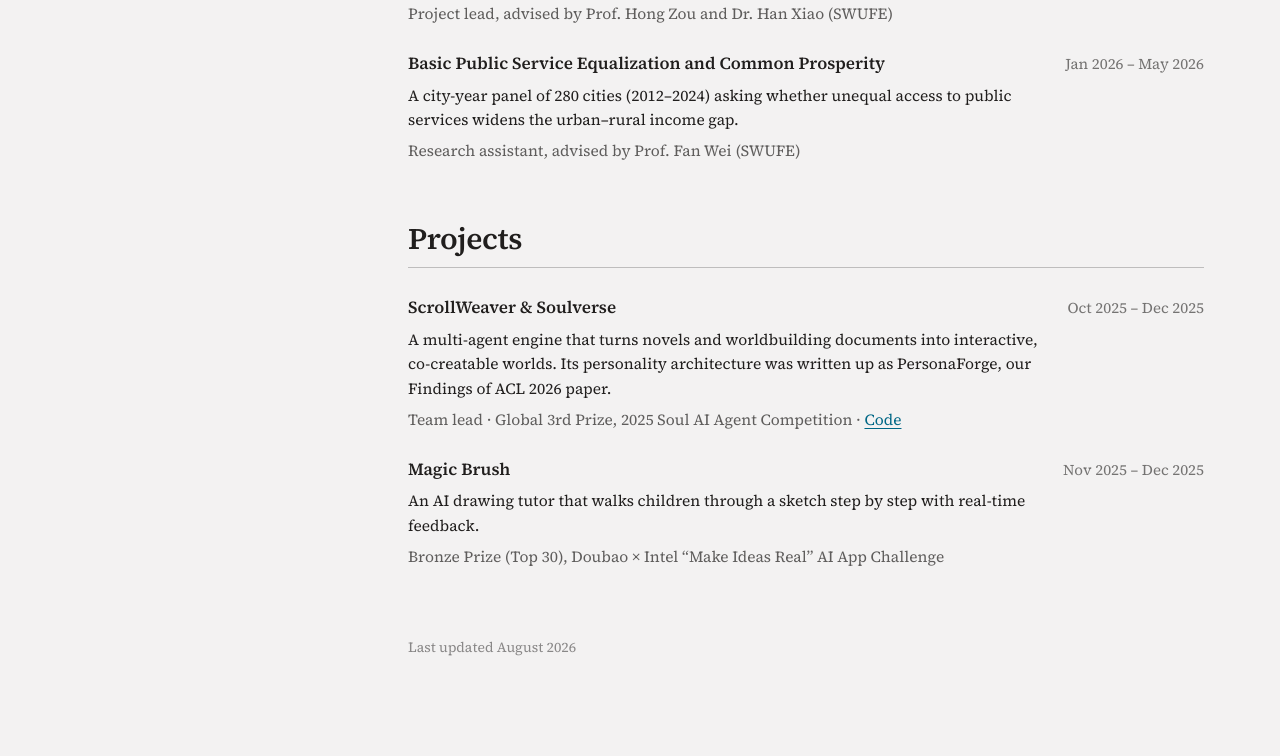
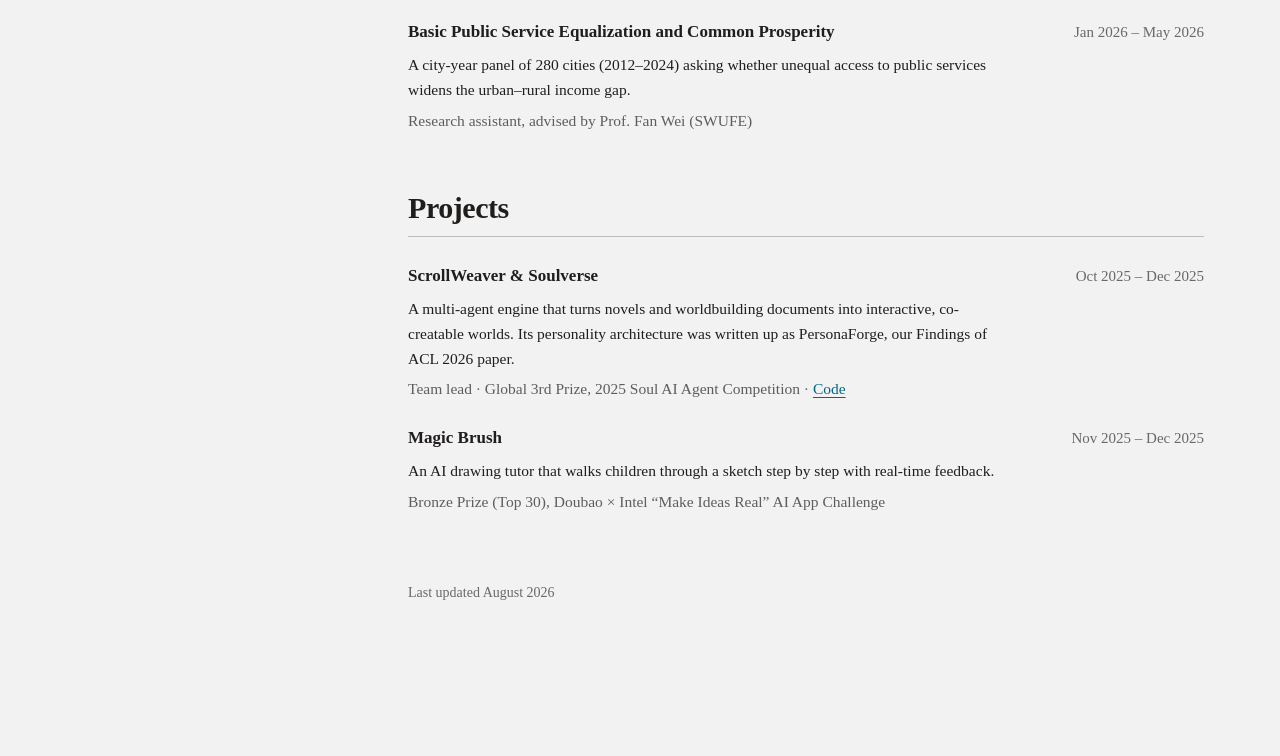
Before and after one commit to siruizou2005/siruizou2005.github.io, an Astro site: page / in a window 1280 px wide. Shown: the part 1612-2368 px from the top of the page. After the commit the page ends 2313 px from the top, so only its background shows below. Built offline with nearby package versions, Linux system fonts and the light colour scheme; Astro itself is replaced by a stand-in of ours.

Commit message:
Act on the PageSpeed report: fonts, images, contrast, link text
Self-host the fonts. The Google Fonts stylesheet was 61.5 KB and blocked
rendering for 1,070 ms — most of the reported 3,440 ms — because Noto
Serif SC ships its @font-face rules in hundreds of unicode-range chunks,
while the page uses exactly three Chinese glyphs. Source Serif 4 now goes
through Astro's font pipeline (downloaded and subset at build time, with
a metric-matched local fallback), and the Chinese name uses a hand-made
2.7 KB subset holding only 邹思瑞. No request leaves the origin.

Move the images into src/assets so Astro compresses them, converts to
WebP and emits a srcset: the avatar drops from 120 KB to 14 KB and the
three logos from 90 KB to 20 KB. og:image stays a JPEG, generated from
the same source via getImage, because social crawlers handle WebP
unevenly.

Raise the muted date and footer ink from 60%/50% to 65%. Measured
against the page background they were 4.24:1 and 3.16:1, both under the
4.5:1 WCAG AA floor that Lighthouse flagged on nine elements; 65% gives
4.9:1.

Wrap the CV anchor around "my CV here" instead of a bare "here", which
Lighthouse counted as a link without descriptive text.

```diff
--- a/astro.config.mjs
+++ b/astro.config.mjs
@@ -1,5 +1,5 @@
 // @ts-check
-import { defineConfig } from "astro/config";
+import { defineConfig, fontProviders } from "astro/config";
 
 // 静态站点，构建产物在 dist/，由 GitHub Pages 托管在自定义域名 siruizou.com
 // （public/CNAME 原样复制进 dist/ 让域名生效）。
@@ -9,4 +9,22 @@ export default defineConfig({
     // 资源文件名带 hash，可以放心长缓存
     assets: "assets",
   },
+
+  // 拉丁字体由 Astro 在构建时下载并自托管：省掉对 fonts.googleapis.com
+  // 和 fonts.gstatic.com 的两次跨域握手，字体不再是渲染阻塞的第三方请求。
+  // 中文只用到「邹思瑞」三个字，通用管线最细也只能到整个简体字集（好几 MB），
+  // 所以中文走手工子集：public/fonts/noto-serif-sc-subset.woff2（2.7 KB），
+  // @font-face 写在 src/styles/index.css 里。
+  fonts: [
+    {
+      provider: fontProviders.google(),
+      name: "Source Serif 4",
+      cssVariable: "--font-source-serif-4",
+      weights: [400, 600],
+      styles: ["normal", "italic"],
+      subsets: ["latin"],
+      display: "swap",
+      fallbacks: ["Georgia", "serif"],
+    },
+  ],
 });
--- a/src/components/EntryList.astro
+++ b/src/components/EntryList.astro
@@ -1,4 +1,6 @@
 ---
+import { Image } from "astro:assets";
+
 // Education 和 Research Experience 共用：可选校徽在左，机构名和角色居中，
 // 日期右对齐成一列。两个板块用同一个组件，排版不会走样。
 const { items } = Astro.props;
@@ -10,7 +12,17 @@ const withLogo = items.some((e) => e.logo);
     items.map((e) => (
       <div class="entry">
         {withLogo && (
-          <span class="entry-logo">{e.logo && <img src={e.logo} alt="" />}</span>
+          <span class="entry-logo">
+            {e.logo && (
+              <Image
+                src={e.logo}
+                alt=""
+                widths={[48, 96, 144]}
+                sizes="48px"
+                loading="lazy"
+              />
+            )}
+          </span>
         )}
         <div>
           <p class="entry-org">
--- a/src/components/Sidebar.astro
+++ b/src/components/Sidebar.astro
@@ -1,13 +1,18 @@
 ---
+import { Image } from "astro:assets";
 import { profile } from "../data.js";
 ---
 
 <aside>
   <div class="avatar-wrap">
-    <img
+    <Image
       class="avatar"
       src={profile.photo}
       alt={`Portrait of ${profile.nameEn}`}
+      widths={[200, 400, 600]}
+      sizes="(max-width: 760px) 150px, 200px"
+      loading="eager"
+      fetchpriority="high"
     />
   </div>
   <div>
--- a/src/data.js
+++ b/src/data.js
@@ -1,6 +1,13 @@
 // 站点内容都集中在这里，改这个文件即可更新主页文字。
 // 需要在文字里插链接、粗体、斜体的字段（about / authors / venue）写 HTML 片段，
 // 组件里用 set:html 渲染。
+
+// 图片从 src/assets/ 导入而不是写 public/ 下的路径字符串：这样 Astro 才能
+// 在构建时压缩、转 WebP 并生成 srcset。换照片/校徽时替换对应文件即可。
+import photo from "./assets/photo.jpg";
+import swufe from "./assets/logos/swufe.png";
+import berkeley from "./assets/logos/berkeley.png";
+import pku from "./assets/logos/pku.png";
 
 // 简历路径。文件名带年月，别人存下来一眼知道是哪一版。
 // 更新简历时：把新 PDF 放进 public/（用新的年月命名），然后改这一行。
@@ -15,7 +22,7 @@ export const profile = {
     "Southwestern University of Finance and Economics",
   ],
   location: "Chengdu, China",
-  photo: "photo.jpg", // 放到 public/ 目录下；没有照片时显示灰色占位
+  photo, // src/assets/photo.jpg；加载失败时显示灰色占位
   links: [
     { label: "Email", href: "mailto:siruizou2005@gmail.com" },
     { label: "GitHub", href: "https://github.com/siruizou2005" },
@@ -49,8 +56,8 @@ export const about = [
   `I am still in the early stages of my research journey and actively
    exploring these areas. If your interests intersect with computational
    social science, LLM agents, or text-as-data, I’d love to connect. You can
-   find my CV
-   <a href="${CV_URL}" target="_blank" rel="noopener noreferrer">here</a>.`,
+   find
+   <a href="${CV_URL}" target="_blank" rel="noopener noreferrer">my CV here</a>.`,
 ];
 
 export const education = [
@@ -58,13 +65,13 @@ export const education = [
     org: "Southwestern University of Finance and Economics",
     role: "B.A. in Economics",
     date: "Sep 2024 – Jun 2028 (expected)",
-    logo: "logos/swufe.png",
+    logo: swufe,
   },
   {
     org: "University of California, Berkeley",
     role: "Visiting Student",
     date: "Jan 2026 – May 2026",
-    logo: "logos/berkeley.png",
+    logo: berkeley,
   },
   {
     // 北大是主办方，国发院只是选课来源——把 NSD 放在 role 里而不是机构名里，
@@ -72,7 +79,7 @@ export const education = [
     org: "Peking University",
     role: "Summer School, coursework at the National School of Development",
     date: "Jul 2025 – Aug 2025",
-    logo: "logos/pku.png",
+    logo: pku,
   },
 ];
 
--- a/src/pages/index.astro
+++ b/src/pages/index.astro
@@ -1,4 +1,5 @@
 ---
+import { Font, getImage } from "astro:assets";
 import Sidebar from "../components/Sidebar.astro";
 import Section from "../components/Section.astro";
 import EntryList from "../components/EntryList.astro";
@@ -23,13 +24,24 @@ const socialDescription =
   "Undergraduate in Economics at SWUFE. LLM agents for economic simulation, " +
   "computational social science, text-as-data.";
 
+// 分享卡片和 JSON-LD 需要一张绝对 URL 的图。页面上显示的头像是 WebP，
+// 但微信、LinkedIn 这类抓取器对 WebP 支持不齐，所以这里单独产一张 JPEG。
+// 文件名带内容 hash，照片不变则 URL 不变，社交平台的缓存不会失效。
+const ogImage = await getImage({
+  src: profile.photo,
+  format: "jpeg",
+  width: 900,
+  height: 1080,
+});
+const ogImageUrl = new URL(ogImage.src, Astro.site).href;
+
 const jsonLd = {
   "@context": "https://schema.org",
   "@type": "Person",
   name: "Sirui Zou",
   alternateName: "邹思瑞",
   url: "https://siruizou.com/",
-  image: "https://siruizou.com/photo.jpg",
+  image: ogImageUrl,
   email: "mailto:siruizou2005@gmail.com",
   jobTitle: "Undergraduate Researcher",
   description:
@@ -74,12 +86,6 @@ const jsonLd = {
     "https://scholar.google.com/citations?user=lpaB53UAAAAJ",
   ],
 };
-
-// 首屏图片提前预载（原 React 19 版本会自动吐这几条 link，这里显式写出来）
-const preloadImages = [
-  profile.photo,
-  ...education.map((e) => e.logo).filter(Boolean),
-];
 ---
 
 <!doctype html>
@@ -101,13 +107,13 @@ const preloadImages = [
     <meta property="og:title" content="Sirui Zou 邹思瑞" />
     <meta property="og:description" content={socialDescription} />
     <meta property="og:url" content="https://siruizou.com/" />
-    <meta property="og:image" content="https://siruizou.com/photo.jpg" />
+    <meta property="og:image" content={ogImageUrl} />
     <meta property="og:locale" content="en_US" />
     <meta property="og:locale:alternate" content="zh_CN" />
     <meta name="twitter:card" content="summary" />
     <meta name="twitter:title" content="Sirui Zou 邹思瑞" />
     <meta name="twitter:description" content={socialDescription} />
-    <meta name="twitter:image" content="https://siruizou.com/photo.jpg" />
+    <meta name="twitter:image" content={ogImageUrl} />
 
     <!-- 结构化数据：让搜索引擎和 AI 明确知道「这是谁、在哪、做什么、发了什么」 -->
     <script
@@ -116,14 +122,10 @@ const preloadImages = [
       set:html={JSON.stringify(jsonLd)}
     />
 
-    <link rel="preconnect" href="https://fonts.googleapis.com" />
-    <link rel="preconnect" href="https://fonts.gstatic.com" crossorigin />
-    <link
-      href="https://fonts.googleapis.com/css2?family=Source+Serif+4:ital,wght@0,400;0,600;1,400&family=Noto+Serif+SC:wght@400;600&display=swap"
-      rel="stylesheet"
-    />
-
-    {preloadImages.map((src) => <link rel="preload" as="image" href={src} />)}
+    <!-- 字体自托管，不再请求 fonts.googleapis.com。preload 让正文字体
+         和 HTML 并行下载，中文子集由 index.css 里的 @font-face 声明。 -->
+    <Font cssVariable="--font-source-serif-4" preload />
+    <link rel="preload" href="/fonts/noto-serif-sc-subset.woff2" as="font" type="font/woff2" crossorigin />
   </head>
   <body>
     {/* 通栏姓名栏：细线 full-bleed 横跨视口，标题与下方内容左对齐 */}
--- a/src/styles/index.css
+++ b/src/styles/index.css
@@ -6,8 +6,9 @@
   --color-accent: #0088b0;
   --color-accent-700: #006786;
   --color-divider: color-mix(in srgb, #201e1d 16%, transparent);
-  --font-heading: "Source Serif 4", Georgia, serif;
-  --font-body: "Source Serif 4", Georgia, serif;
+  /* Source Serif 4 由 Astro 构建时下载并自托管，变量名见 astro.config.mjs */
+  --font-heading: var(--font-source-serif-4), Georgia, serif;
+  --font-body: var(--font-source-serif-4), Georgia, serif;
 
   /* 中文字体。默认宋体（思源宋体，与 Source Serif 4 同为衬线，风格相配）。
      想换楷书就把下面两行对调 —— 但注意楷书没有可靠的网络字体，
@@ -20,6 +21,17 @@
   --content-max: 1320px;
   --gutter: 76px;
   --sidebar-w: 268px;
+}
+
+/* 思源宋体，只含「邹思瑞」三个字的子集（2.7 KB）。
+   要改中文名时，得重新生成这个文件，见 README「字体」一节。 */
+@font-face {
+  font-family: "Noto Serif SC";
+  font-style: normal;
+  font-weight: 400;
+  font-display: swap;
+  src: url("/fonts/noto-serif-sc-subset.woff2") format("woff2");
+  unicode-range: U+601d, U+745e, U+90b9;
 }
 
 *,
@@ -66,8 +78,9 @@ a:hover {
 .muted {
   color: color-mix(in srgb, var(--color-text) 70%, transparent);
 }
+/* 65% 是过 WCAG AA（4.5:1）的最低档：60% 只有 4.24:1，65% 为 4.95:1 */
 .muted-2 {
-  color: color-mix(in srgb, var(--color-text) 60%, transparent);
+  color: color-mix(in srgb, var(--color-text) 65%, transparent);
 }
 
 /* ── 通栏姓名栏 ─────────────────────────────────────────────
@@ -325,7 +338,7 @@ section hr {
 footer {
   margin-top: 8px;
   font-size: 14px;
-  color: color-mix(in srgb, var(--color-text) 50%, transparent);
+  color: color-mix(in srgb, var(--color-text) 65%, transparent);
 }
 
 /* ── 响应式 ────────────────────────────────────────────────── */
```
Also changed, not shown: README.md, public/fonts/noto-serif-sc-subset.woff2 (added), src/assets/logos/berkeley.png (renamed from public/logos/berkeley.png), src/assets/logos/pku.png (renamed from public/logos/pku.png), src/assets/logos/swufe.png (renamed from public/logos/swufe.png), src/assets/photo.jpg (renamed from public/photo.jpg).
